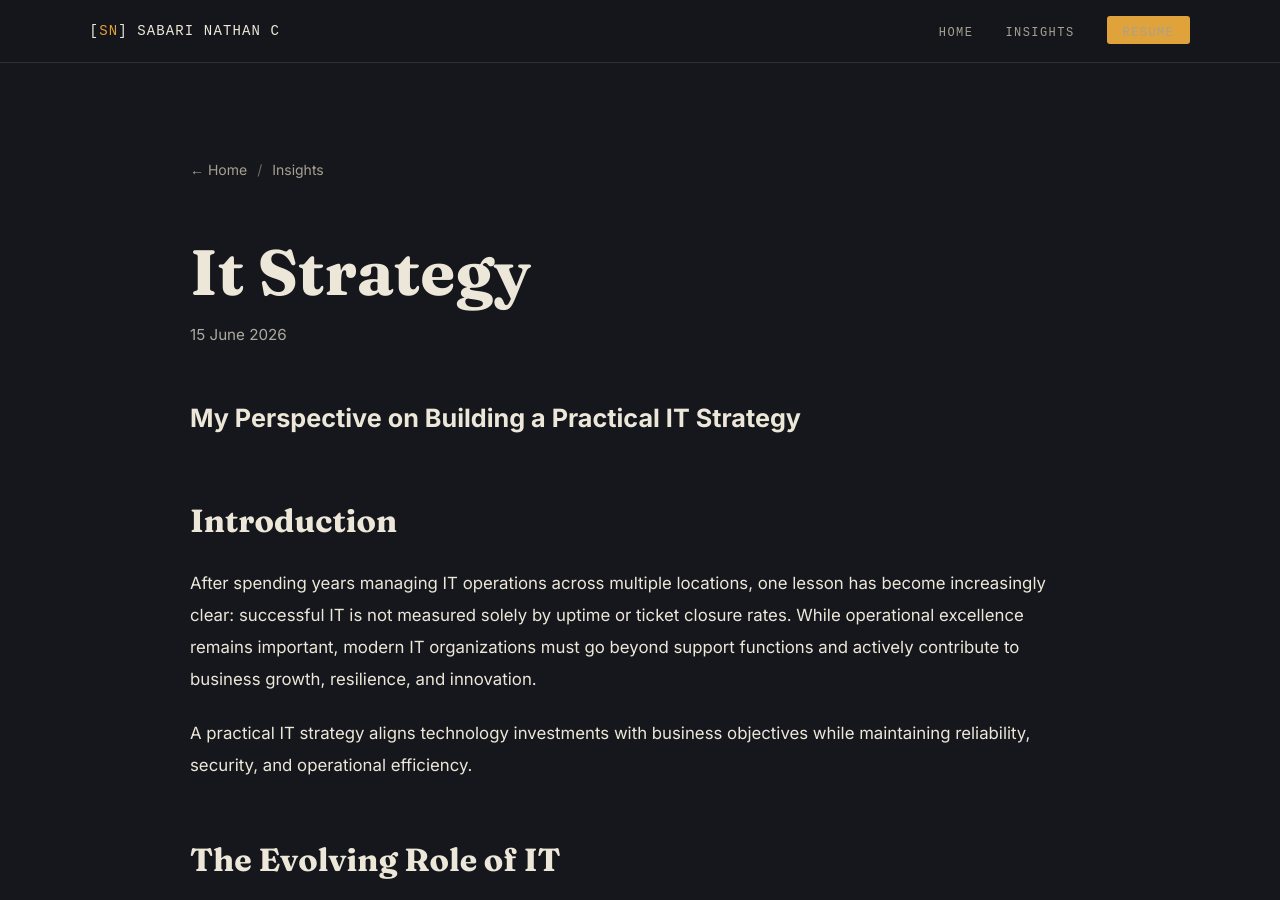
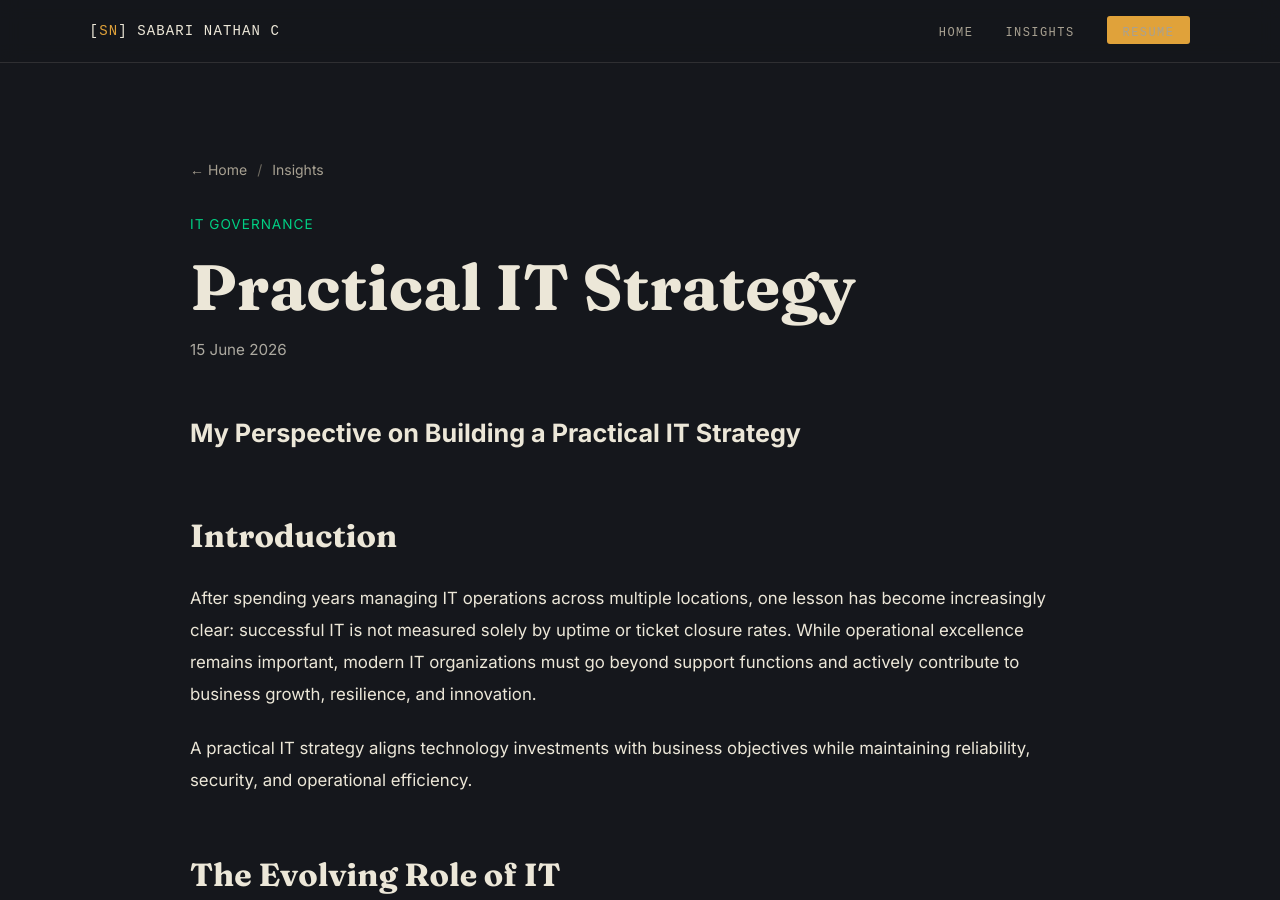
Before and after one commit to sabarinathan36/sabarinathan.github.io, a Jekyll site: the page built from _posts/2026-06-15-IT-Strategy.md, in a window 1280 px wide and 900 px high. Built offline with Jekyll 4.4.1, drawn with Linux system fonts in a browser that asks for light colours; our own code applies the rules of GitHub Pages for plain Markdown files.

Commit message:
Update 2026-06-15-IT-Strategy.md

```diff
--- a/_posts/2026-06-15-IT-Strategy.md
+++ b/_posts/2026-06-15-IT-Strategy.md
@@ -1,3 +1,9 @@
+---
+layout: post
+title: "Practical IT Strategy"
+category: IT Governance
+---
+
 # My Perspective on Building a Practical IT Strategy
 
 ## Introduction
```
